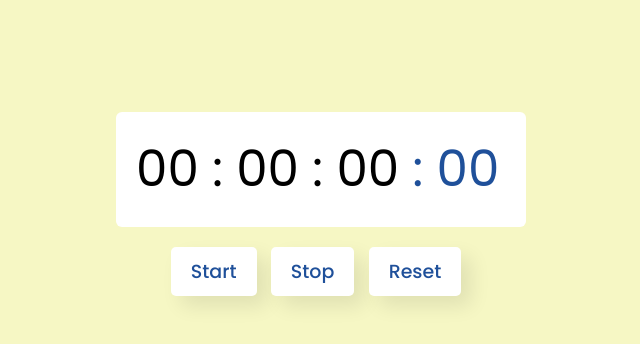
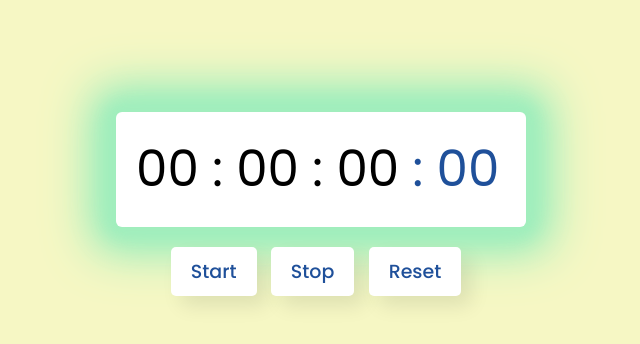
Before and after one commit to Abhishek-Adhikari-1/clock-timer-swt, a plain HTML site: page index.html in a window 1280 px wide. Shown: the part 186-530 px from the top of the page, without its empty margins (319-959 px from the left). Drawn offline with Linux system fonts and the light colour scheme.

Commit message:
Updated CSS

```diff
--- a/styles/style.css
+++ b/styles/style.css
@@ -37,13 +37,8 @@ body {
     background-color: rgb(255, 255, 255);
     font-size: 50px;
     border-radius: 6px;
-<<<<<<< HEAD
-    box-shadow: 0 0 5px 2px #1f619a, 0 0 15px 10px #1f619a,
-        0 0 35px 15px #1f619a, 0 0 50px 25px #1f619a;
-=======
-    box-shadow: 0 0 5px 2px #A1EEBD, 0 0 15px 10px #A1EEBD,
-        0 0 35px 15px #A1EEBD, 0 0 100px 15px #A1EEBD;
->>>>>>> 084e8b1 (Updated CSS)
+    box-shadow: 0 0 5px 2px #a1eebd, 0 0 15px 10px #a1eebd,
+        0 0 35px 15px #a1eebd, 0 0 50px 25px #a1eebd;
 }
 
 .time span.ms-colon,
@@ -73,10 +68,6 @@ body {
 }
 
 .buttons > button.active {
-<<<<<<< HEAD
-    background-color: #e8e8e8;
-=======
     /* background-color: #7BD3EA; */
->>>>>>> 084e8b1 (Updated CSS)
     cursor: default;
 }
```
